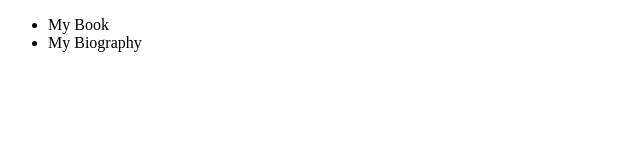
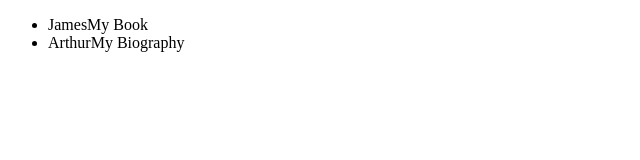
Before and after one commit to alekseishkel/re-store, a React (Create React App) app: page / in a window 1280 px wide. Shown: the top 160 px of the page, without its empty margins (0-640 px from the left). Built offline with nearby package versions, Linux system fonts and the light colour scheme.

Commit message:
чтение данных из redux store

```diff
--- a/src/components/app/app.js
+++ b/src/components/app/app.js
@@ -10,8 +10,8 @@ import { Route, Switch } from 'react-router-dom';
 const App = () => {
   return (
     <Switch>
-      <Route path="/" component={HomePage} exact></Route>
-      <Route path="/cart" component={CartPage}></Route>
+      <Route path="/" component={HomePage} exact />
+      <Route path="/cart" component={CartPage} />
     </Switch>
   )
 };
--- a/src/components/book-list-items/book-list-items.js
+++ b/src/components/book-list-items/book-list-items.js
@@ -3,11 +3,11 @@ import React, { Fragment } from 'react';
 import './book-list-items.css';
 
 const BookListItems = ({ book }) => {
-  const { autor, title } = book;
+  const { author, title } = book;
 
   return (
     <Fragment>
-      <span>{autor}</span>
+      <span>{author}</span>
       <span>{title}</span>
     </Fragment>
   );
--- a/src/components/book-list/book-list.js
+++ b/src/components/book-list/book-list.js
@@ -1,12 +1,12 @@
 import React, { Component } from 'react';
 import BookListItems from '../book-list-items';
+import { connect } from 'react-redux';
 
 import './book-list';
 
 class BookList extends Component {
   render() {
     const { books } = this.props;
-
 
     return (
       <ul>
@@ -18,8 +18,14 @@ class BookList extends Component {
           })
         }
       </ul>
-    )
-  }
+    );
+  };
 };
 
-export default BookList;
+const mapStateToProps = ({ books }) => {
+  return {
+    books
+  }
+}
+
+export default connect(mapStateToProps)(BookList);
--- a/src/components/pages/home-page.js
+++ b/src/components/pages/home-page.js
@@ -2,20 +2,7 @@ import React from 'react';
 import BookList from '../book-list';
 
 const HomePage = () => {
-  const books = [
-    {
-      id: 1,
-      author: 'James',
-      title: 'My Book'
-    },
-    {
-      id: 2,
-      author: 'Arthur',
-      title: 'My Biography'
-    }
-  ]
-
-  return <BookList books={books} />
+  return <BookList />
 };
 
 export default HomePage;
--- a/src/reducers/index.js
+++ b/src/reducers/index.js
@@ -1,5 +1,16 @@
 const inititalState = {
-  books: []
+  books: [
+    {
+      id: 1,
+      author: 'James',
+      title: 'My Book'
+    },
+    {
+      id: 2,
+      author: 'Arthur',
+      title: 'My Biography'
+    }
+  ]
 };
 
 const reducer = (state = inititalState, action) => {
```
